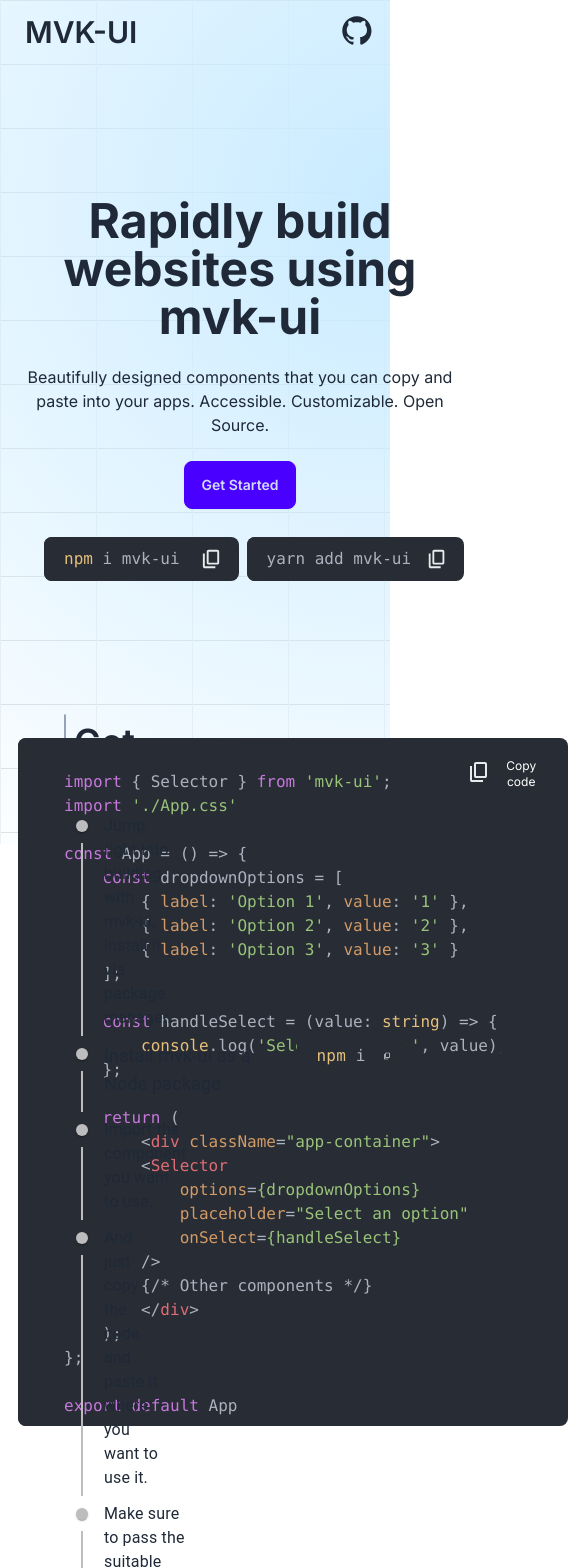
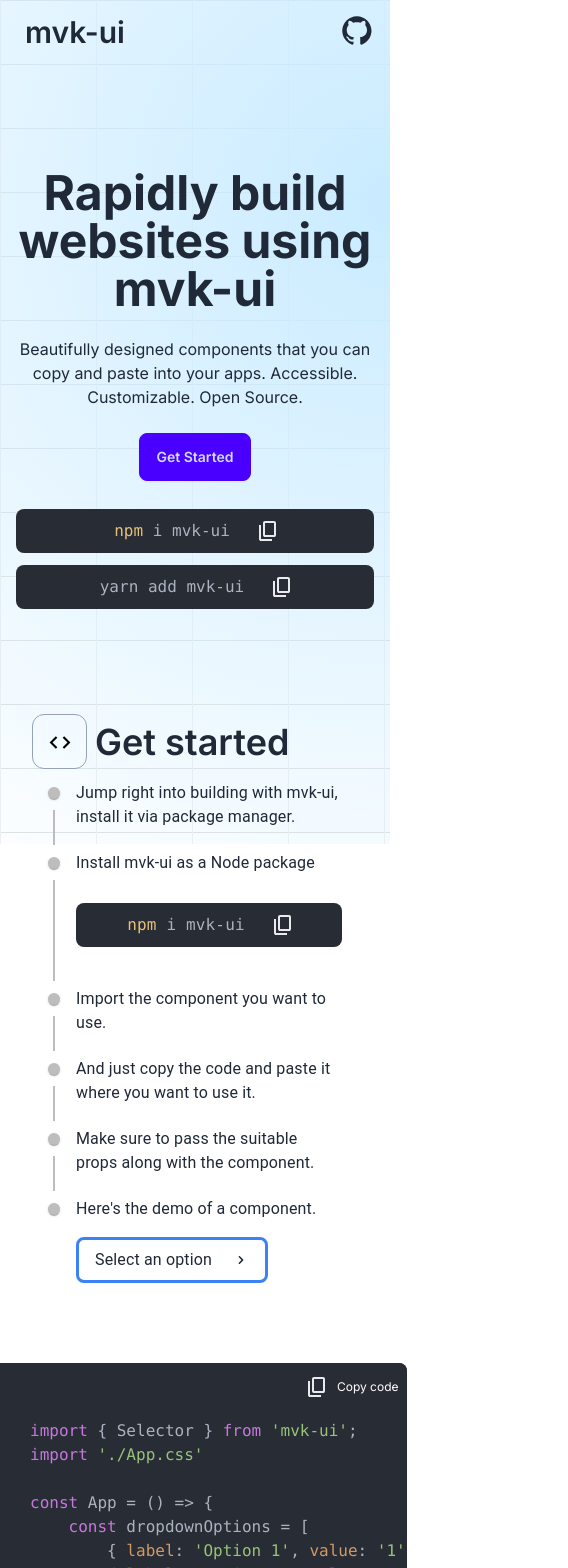
Before and after one commit to Harshitshukla0208/mvk-ui-web, a Next.js app: page / in a window 390 px wide. Shown: the top 1568 px of the page, 568 px wide, since content can reach past the window. Built offline with nearby package versions, Linux system fonts and the light colour scheme.

Commit message:
made responsive home page

```diff
--- a/src/app/page.tsx
+++ b/src/app/page.tsx
@@ -22,14 +22,14 @@
       <Navbar />
       <div className="hero bg-transparent" style={{ height: '650px' }}>
         <div className="hero-content text-center">
-          <div className="max-w-md">
+          <div className="max-w-md mx-auto">
             <h1 className="text-5xl font-bold">Rapidly build websites using mvk-ui</h1>
             <p className="py-6">Beautifully designed components that you can copy and paste into your apps. Accessible. Customizable. Open Source.</p>
             <button className="btn btn-primary">Get Started</button>
 
             {/* code-copy-boxes */}
-            <div className="codebox-container flex gap-[0.5rem] ml-[1.75rem] mt-6">
-              <div className="codebox1 flex mt-1 w-[195px] bg-[#282c34] rounded-lg overflow-hidden">
+            <div className="codebox-container flex flex-col md:flex-row gap-2 md:gap-0.5 mt-6 items-center">
+              <div className="codebox1 flex justify-center mt-1 w-full md:w-[195px] bg-[#282c34] rounded-lg overflow-hidden">
                 <SyntaxHighlighter language="jsx" style={atomOneDark} customStyle={{ padding: '10px', paddingLeft: '20px' }}>
                   {codeString1}
                 </SyntaxHighlighter>
@@ -41,7 +41,6 @@
                           <span className='text-base mt-1 text-white'>
                             <Image src={success} alt="Code Copied" />
                           </span>
-                          {/* Copied! */}
                         </button>
                       ) :
                       (
@@ -58,13 +57,12 @@
                           <span className='text-base mt-1 text-white'>
                             <Image src={clipboardIcon} alt="Copy Code" />
                           </span>
-                          {/* Copy code */}
                         </button>
                       )
                   }
                 </div>
               </div>
-              <div className="codebox2 flex mt-1 w-[218px] bg-[#282c34] rounded-lg overflow-hidden">
+              <div className="codebox2 flex justify-center mt-1 w-full md:w-[218px] bg-[#282c34] rounded-lg overflow-hidden">
                 <SyntaxHighlighter language="jsx" style={atomOneDark} customStyle={{ padding: '10px', paddingLeft: '20px' }}>
                   {codeString2}
                 </SyntaxHighlighter>
@@ -76,7 +74,6 @@
                           <span className='text-base mt-1 text-white'>
                             <Image src={success} alt="Code Copied" />
                           </span>
-                          {/* Copied! */}
                         </button>
                       ) :
                       (
@@ -93,7 +90,6 @@
                           <span className='text-base mt-1 text-white'>
                             <Image src={clipboardIcon} alt="Copy Code" />
                           </span>
-                          {/* Copy code */}
                         </button>
                       )
                   }
@@ -103,9 +99,9 @@
           </div>
         </div>
       </div>
-      <div className="get_started flex w-screen">
-        <div className="left w-1/2">
-          <div className="flex ml-16">
+      <div className="get_started flex flex-col md:flex-row w-screen px-4 md:px-0">
+        <div className="left w-full md:w-1/2">
+          <div className="flex ml-4 md:ml-16">
             <div className="bg-[transparent] w-[55px] h-[55px] flex justify-center rounded-xl border-[1px] border-slate-400">
               <Image src={icon} alt='icon' className='h-[25px] w-[50px] mt-[15px]' />
             </div>
@@ -113,13 +109,12 @@
           </div>
           <Timeline />
         </div>
-        <div className="right w-1/2">
-          <div className="flex flex-col justify-center items-center">
-          <div className='mt-[20px]'>
+        <div className="right w-full md:w-1/2 mt-4 md:mt-0 flex justify-center">
+          <div className='mt-[20px] p-4 md:p-0'>
             <CopyCode />
           </div>
         </div>
-        </div>
+
       </div>
     </div>
   );
--- a/src/components/CopyCode.tsx
+++ b/src/components/CopyCode.tsx
@@ -1,14 +1,14 @@
-import React from 'react'
+import React, { useState } from 'react';
 import SyntaxHighlighter from 'react-syntax-highlighter';
 import { atomOneDark } from 'react-syntax-highlighter/dist/esm/styles/hljs';
 import Image from 'next/image';
 import clipboardIcon from '../assets/content_copy_24dp_FILL0_wght400_GRAD0_opsz24.svg';
-import success from '../assets/check_24dp_FILL0_wght400_GRAD0_opsz24.svg'
-import { useState } from 'react';
+import success from '../assets/check_24dp_FILL0_wght400_GRAD0_opsz24.svg';
 
 const CopyCode = () => {
     const codeString1 =
     `
+
     import { Selector } from 'mvk-ui';
     import './App.css'
 
@@ -35,49 +35,42 @@
         );
     };
 
-    export default App`;
-    const [copy1, setCopy1] = useState(false)
+    export default App
+    `;
+
+    const [copy1, setCopy1] = useState(false);
 
     return (
-        <div>
-            <div className="flex justify-center mt-1 mb-2 w-[550px] bg-[#282c34] rounded-lg overflow-hidden">
-            <SyntaxHighlighter language="jsx" style={atomOneDark}>
+        <div className="p-4 flex justify-center">
+            <div className="relative w-[85%] md:w-[500px] bg-[#282c34] rounded-lg overflow-hidden">
+                <SyntaxHighlighter language="jsx" style={atomOneDark} customStyle={{ margin: 0 }}>
                     {codeString1}
                 </SyntaxHighlighter>
-            <div className="mt-2 px-4 text-white text-xs">
-                {
-                copy1 ?
-                    (
-                    <button className="py-1">
-                        <span className='flex mt-1 ml-[-40px] text-white'>
+                <div className="absolute top-2 right-2">
+                    {copy1 ? (
+                        <button className="py-1 flex items-center text-white">
                             <Image src={success} alt="Code Copied" />
-                        <p className='mt-1'>Copied!</p>
-                        </span>
+                            <p className="ml-2 text-xs">Copied!</p>
                         </button>
-                    ) :
-                    (
+                    ) : (
                         <button
-                        className="py-1"
+                            className="py-1 flex items-center text-white"
                             onClick={() => {
                                 navigator.clipboard.writeText(codeString1);
                                 setCopy1(true);
                                 setTimeout(() => {
-                            setCopy1(false)
+                                    setCopy1(false);
                                 }, 3000);
                             }}
                         >
-                        <span className='flex mt-1 ml-[-50px] text-white'>
                             <Image src={clipboardIcon} alt="Copy Code" />
-                        <p className='mt-1'>Copy code</p>
-                        </span>
-
+                            <p className="ml-2 text-xs">Copy code</p>
                         </button>
-                    )
-                }
+                    )}
                 </div>
             </div>
         </div>
-    )
-}
+    );
+};
 
-export default CopyCode
+export default CopyCode;
--- a/src/components/Navbar.tsx
+++ b/src/components/Navbar.tsx
@@ -5,7 +5,7 @@
         <nav>
             <div className="navbar bg-transparent">
                 <div className="flex-1">
-                    <a className="btn btn-ghost text-3xl">MVK-UI</a>
+                    <a className="btn btn-ghost text-3xl">mvk-ui</a>
                 </div>
                 <div className="flex-none">
                     <button className="btn btn-square btn-ghost flex items-center justify-center">
--- a/src/components/Timeline.tsx
+++ b/src/components/Timeline.tsx
@@ -9,16 +9,15 @@
 import { atomOneDark } from 'react-syntax-highlighter/dist/esm/styles/hljs';
 import Image from 'next/image';
 import clipboardIcon from '../assets/content_copy_24dp_FILL0_wght400_GRAD0_opsz24.svg';
-import success from '../assets/check_24dp_FILL0_wght400_GRAD0_opsz24.svg'
+import success from '../assets/check_24dp_FILL0_wght400_GRAD0_opsz24.svg';
 import { useState } from 'react';
-import { Selector } from '../components/Selector'
-
+import { Selector } from '../components/Selector';
 
 export default function NoOppositeContent() {
     const dropdownOptions = [
         { label: 'Option 1', value: '1' },
         { label: 'Option 2', value: '2' },
-        { label: 'Option 3', value: '3' }
+        { label: 'Option 3', value: '3' },
     ];
 
     const handleSelect = (value: string) => {
@@ -26,7 +25,7 @@
     };
 
     const codeString1 = `npm i mvk-ui`;
-    const [copy1, setCopy1] = useState(false)
+    const [copy1, setCopy1] = useState(false);
 
     return (
         <Timeline
@@ -36,54 +35,51 @@
             padding: 0,
             },
         }}
-            className='ml-[60px]'
+        className="ml-4 md:ml-[60px]"
         >
         <TimelineItem>
             <TimelineSeparator>
             <TimelineDot />
             <TimelineConnector />
             </TimelineSeparator>
-                <TimelineContent className='text-lg'>Jump right into building with mvk-ui, install it via package manager.</TimelineContent>
+            <TimelineContent className="text-lg">
+            Jump right into building with mvk-ui, install it via package manager.
+            </TimelineContent>
         </TimelineItem>
         <TimelineItem>
             <TimelineSeparator>
             <TimelineDot />
             <TimelineConnector />
             </TimelineSeparator>
-                <TimelineContent className='flex'> <p className='text-lg'>Install mvk-ui as a Node package</p>
-                    <div className="flex justify-center mt-[-8px] ml-10 mb-7 w-[194px] bg-[#282c34] rounded-lg overflow-hidden">
+            <TimelineContent className="flex flex-col md:flex-row items-start md:items-center text-lg">
+            <p className='md:mt-[-40px]'>Install mvk-ui as a Node package</p>
+            <div className="flex justify-center mt-7 md:mt-[-8px] md:ml-10 mb-7 w-full md:w-[210px] bg-[#282c34] rounded-lg overflow-hidden">
                 <SyntaxHighlighter language="jsx" style={atomOneDark} customStyle={{ padding: '10px', paddingLeft: '20px' }}>
                 {codeString1}
                 </SyntaxHighlighter>
                 <div className="flex justify-between px-4 text-white text-xs items-center">
-                            {
-                                copy1 ?
-                                    (
+                {copy1 ? (
                     <button className="py-1 items-center">
-                                            <span className='text-base mt-1 text-white'>
+                    <span className="text-base mt-1 text-white">
                         <Image src={success} alt="Code Copied" />
                     </span>
-                                            {/* Copied! */}
                     </button>
-                                    ) :
-                                    (
+                ) : (
                     <button
                     className="py-1 items-center"
                     onClick={() => {
                         navigator.clipboard.writeText(codeString1);
                         setCopy1(true);
                         setTimeout(() => {
-                                                    setCopy1(false)
+                        setCopy1(false);
                         }, 3000);
                     }}
                     >
-                                            <span className='text-base mt-1 text-white'>
+                    <span className="text-base mt-1 text-white">
                         <Image src={clipboardIcon} alt="Copy Code" />
                     </span>
-                                            {/* Copy code */}
                     </button>
-                                    )
-                            }
+                )}
                 </div>
             </div>
             </TimelineContent>
@@ -93,34 +89,36 @@
             <TimelineDot />
             <TimelineConnector />
             </TimelineSeparator>
-                <TimelineContent className='text-lg'>Import the component you want to use.</TimelineContent>
+            <TimelineContent className="text-lg">
+            Import the component you want to use.
+            </TimelineContent>
         </TimelineItem>
         <TimelineItem>
             <TimelineSeparator>
             <TimelineDot />
             <TimelineConnector />
             </TimelineSeparator>
-                <TimelineContent className='text-lg'>And just copy the code and paste it where you want to use it.</TimelineContent>
+            <TimelineContent className="text-lg">
+            And just copy the code and paste it where you want to use it.
+            </TimelineContent>
         </TimelineItem>
         <TimelineItem>
             <TimelineSeparator>
             <TimelineDot />
             <TimelineConnector />
             </TimelineSeparator>
-                <TimelineContent className='text-lg'>Make sure to pass the suitable props along with the component.</TimelineContent>
+            <TimelineContent className="text-lg">
+            Make sure to pass the suitable props along with the component.
+            </TimelineContent>
         </TimelineItem>
         <TimelineItem>
             <TimelineSeparator>
             <TimelineDot />
             </TimelineSeparator>
-                <TimelineContent className='flex'>
-                <p className='text-lg'>Here's the demo of a component.</p>
-                <div className='ml-10 mt-[-8px]'>
-                    <Selector
-                        options={dropdownOptions}
-                        placeholder="Select an option"
-                        onSelect={handleSelect}
-                    />
+            <TimelineContent className="flex flex-col md:flex-row items-start md:items-center text-lg">
+            <p className='md:mt-[-30px]'>Here's the demo of a component.</p>
+            <div className="mt-4 md:mt-[-30px] md:ml-10">
+                <Selector options={dropdownOptions} placeholder="Select an option" onSelect={handleSelect} />
             </div>
             </TimelineContent>
         </TimelineItem>
```
Lines whose indentation alone changed are shown as unchanged.
